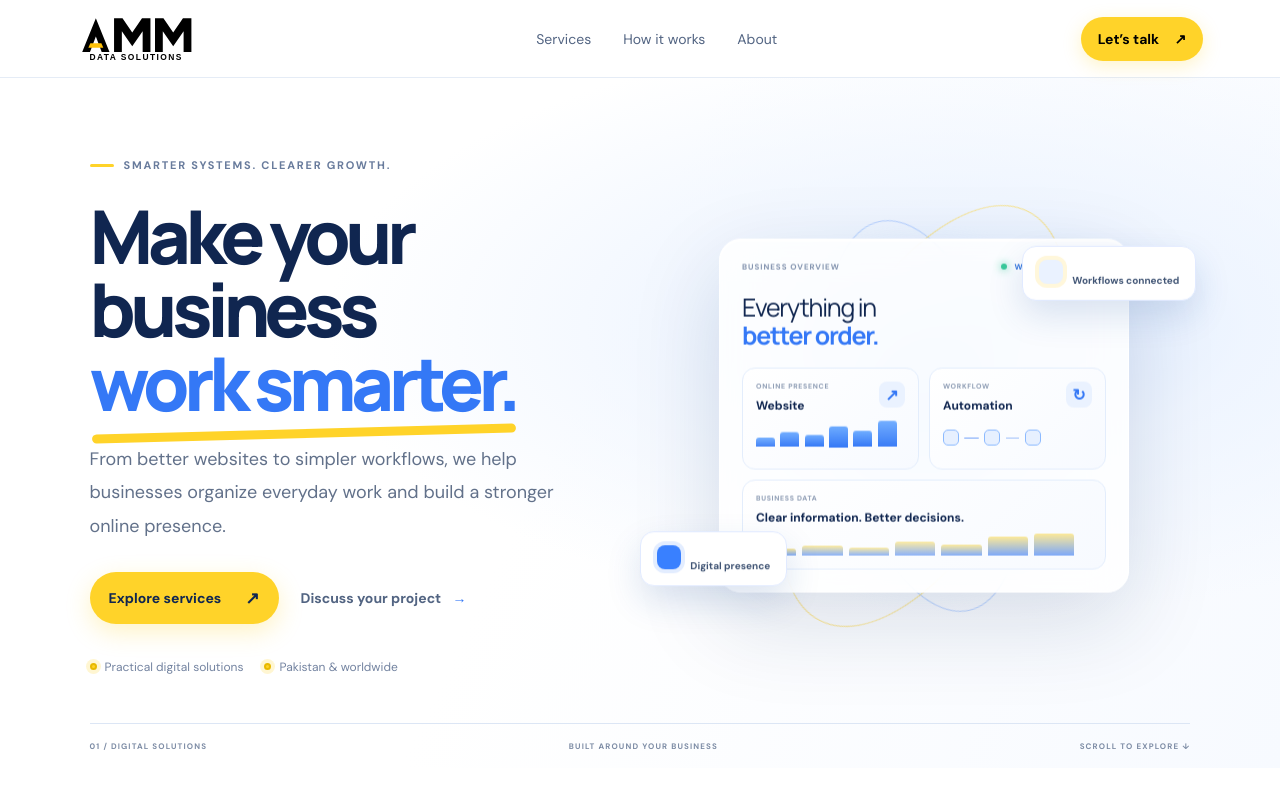
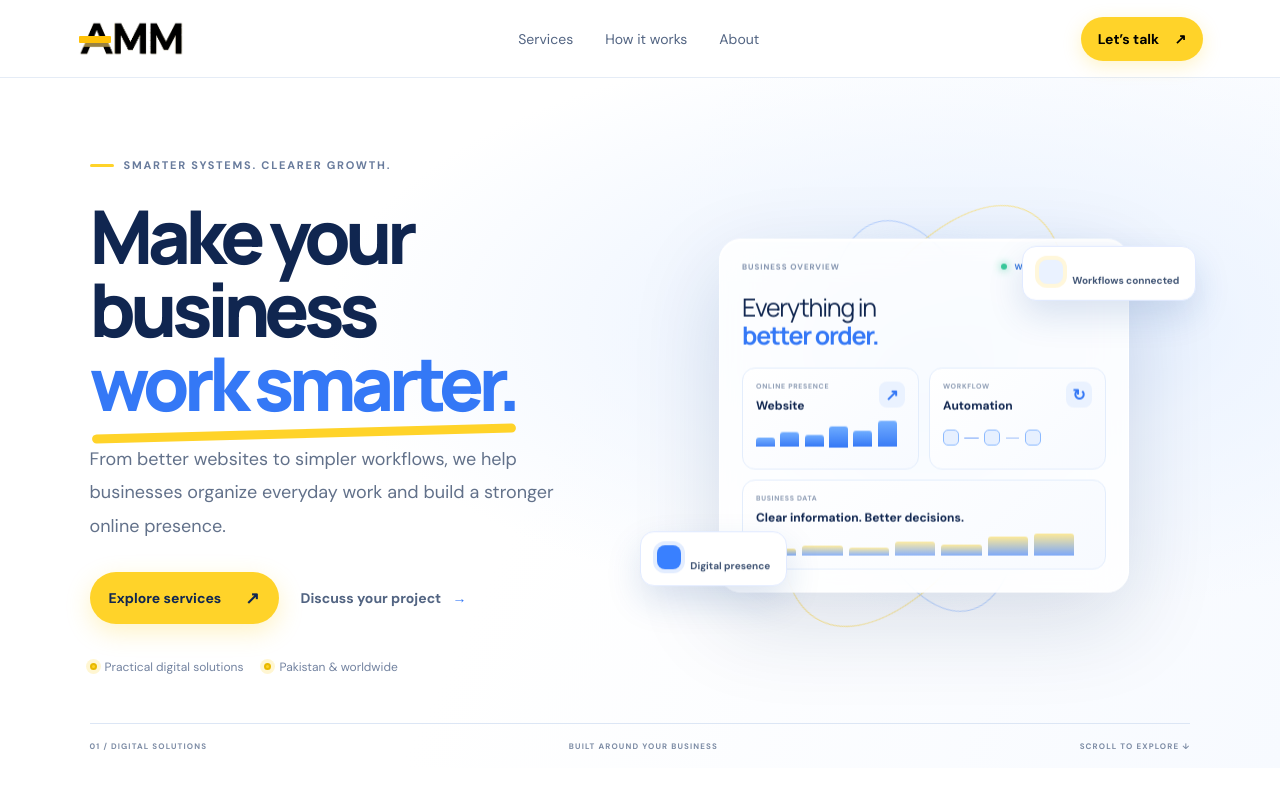
Before and after one commit to wwwab229-cpu/amm-data-solutions-website, a Next.js app: page / in a window 1280 px wide. Shown: the top 800 px of the page. Built offline with nearby package versions, Linux system fonts and the light colour scheme.

Commit message:
Fix header logo with single bright yellow A crossbar overlay

```diff
--- a/logo/AMMLogo.tsx
+++ b/logo/AMMLogo.tsx
@@ -2,47 +2,58 @@ import React from "react";
 
 type AMMLogoProps = {
   className?: string;
-  /** Legacy prop retained for existing page usages. */
+  /** Rendered image height in pixels; header uses 38px. */
   height?: number;
-  /** Overall logo width in pixels. */
+  /** Legacy sizing option retained for compatibility. */
   size?: number;
 };
 
 export default function AMMLogo({
   className = "",
-  height,
+  height = 38,
   size,
 }: AMMLogoProps) {
-  const width = size ?? (height ? (height / 72) * 240 : 156);
+  const imageHeight = size ? (38 * size) / 132 : height;
+  const scale = imageHeight / 38;
 
   return (
-    <svg
-      className={`ammLogoVector ${className}`.trim()}
-      xmlns="http://www.w3.org/2000/svg"
-      viewBox="0 0 240 72"
-      width={width}
+    <div
+      className={className}
       role="img"
       aria-label="AMM Data Solutions"
-      focusable="false"
+      style={{
+        display: "flex",
+        flexDirection: "column",
+        lineHeight: 1,
+        position: "relative",
+        width: "fit-content",
+        flexShrink: 0,
+      }}
     >
-      <title>AMM Data Solutions</title>
-      {/* A is custom drawn so the yellow crossbar stays within its legs. */}
-      <path d="M8 57 L29 5 L50 57 H38 L29 33 L20 57 Z" fill="#000000" />
-      <path d="M20.5 43.5 L37.5 43.5 L40.5 50.5 H17.5 Z" fill="#FFC107" />
-      <path d="M57 57 V5 H70 L85 27 L100 5 H113 V57 H101 V25 L85 48 L69 25 V57 Z" fill="#000000" />
-      <path d="M120 57 V5 H133 L148 27 L163 5 H176 V57 H164 V25 L148 48 L132 25 V57 Z" fill="#000000" />
-      <text
-        x="91"
-        y="69"
-        fill="#000000"
-        fontFamily="Arial, Helvetica, sans-serif"
-        fontSize="13"
-        fontWeight="600"
-        letterSpacing="2.2"
-        textAnchor="middle"
-      >
-        DATA SOLUTIONS
-      </text>
-    </svg>
+      <img
+        src="/amm-logo.png"
+        alt="AMM Data Solutions"
+        style={{
+          height: imageHeight,
+          width: "auto",
+          objectFit: "contain",
+          display: "block",
+        }}
+      />
+      <div
+        aria-hidden="true"
+        style={{
+          position: "absolute",
+          left: 2 * scale,
+          top: 16 * scale,
+          width: 32 * scale,
+          height: 7.5 * scale,
+          background: "#FFC107",
+          borderRadius: 1,
+          zIndex: 2,
+          pointerEvents: "none",
+        }}
+      />
+    </div>
   );
 }
```
